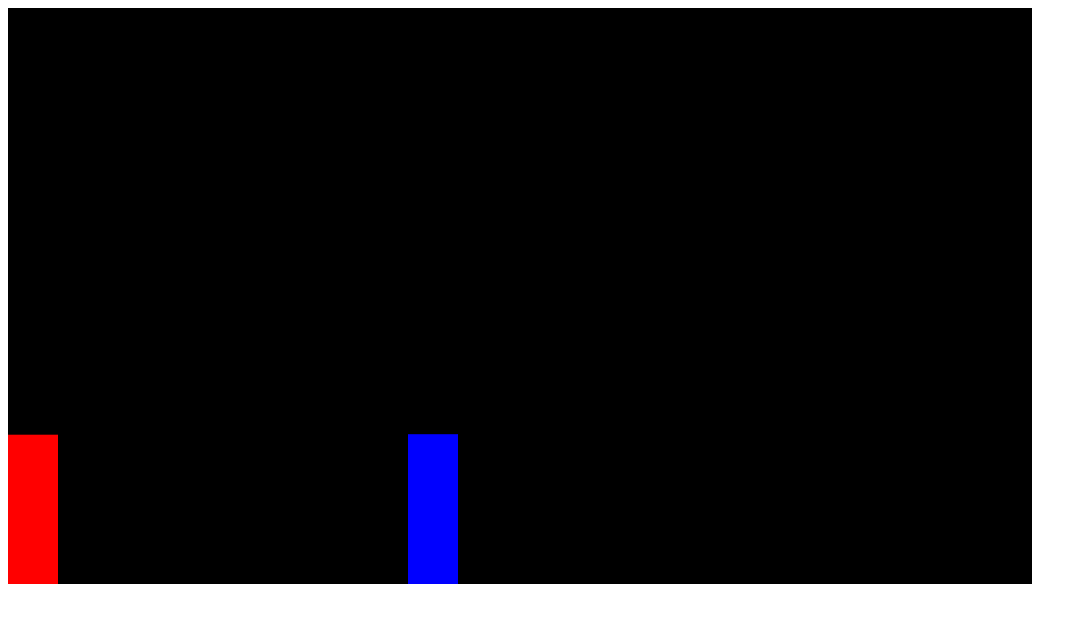
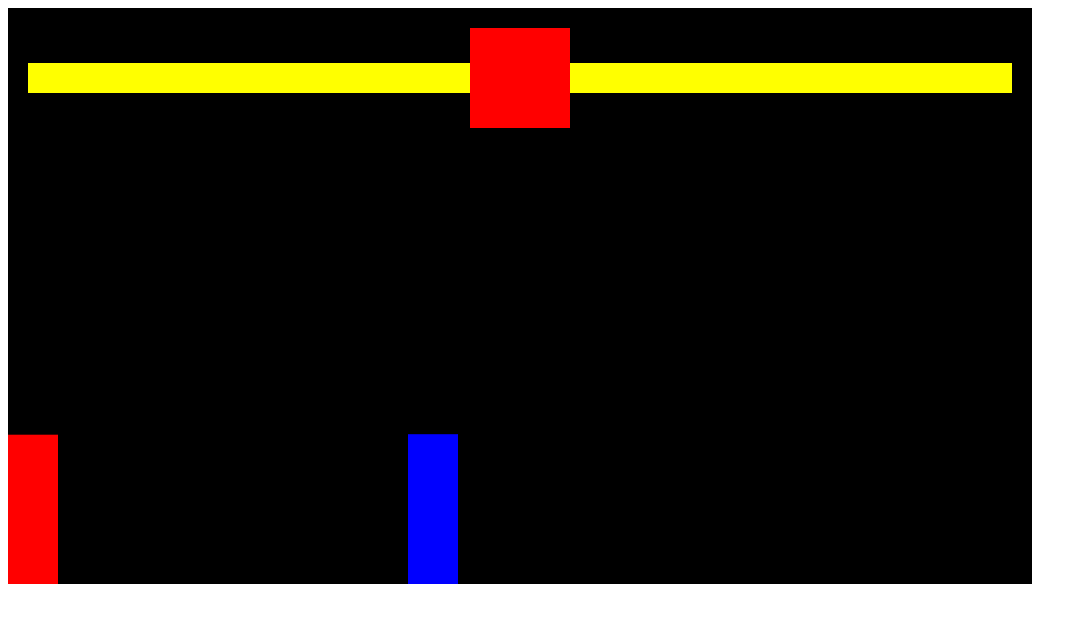
Before and after one commit to dariancmagee/fight-game, a plain HTML site: page index.html in a window 1280 px wide. Shown: the whole page, without its empty margins (0-1087 px from the left). Drawn offline with Linux system fonts and the light colour scheme.

Commit message:
started creating health bar

```diff
--- a/index.html
+++ b/index.html
@@ -1,3 +1,39 @@
-<canvas></canvas>
+<head>
+    <style>
+        * {
+            box-sizing: border-box;
+        }
+    </style>
+</head>
+<body>
+  <!-- red container div -->
+  <div style="position: relative; display: inline-block">
+    <!-- smaller red container div -->
+    <div
+      style="
+        position: absolute;
+        display: flex;
+        width: 100%;
+        align-items: center;
+        padding: 20px;
+      "
+    >
+      <!-- player health -->
+      <div style="background-color: yellow; height: 30px; width: 100%"></div>
+      <!-- timer -->
+      <div
+        style="
+          background-color: red;
+          width: 100px;
+          height: 100px;
+          flex-shrink: 0;
+        "
+      ></div>
+      <!-- enemy health -->
+      <div style="background-color: yellow; height: 30px; width: 100%"></div>
+    </div>
+    <canvas></canvas>
+  </div>
 
-<script src="index.js"></script>
+  <script src="index.js"></script>
+</body>
```
